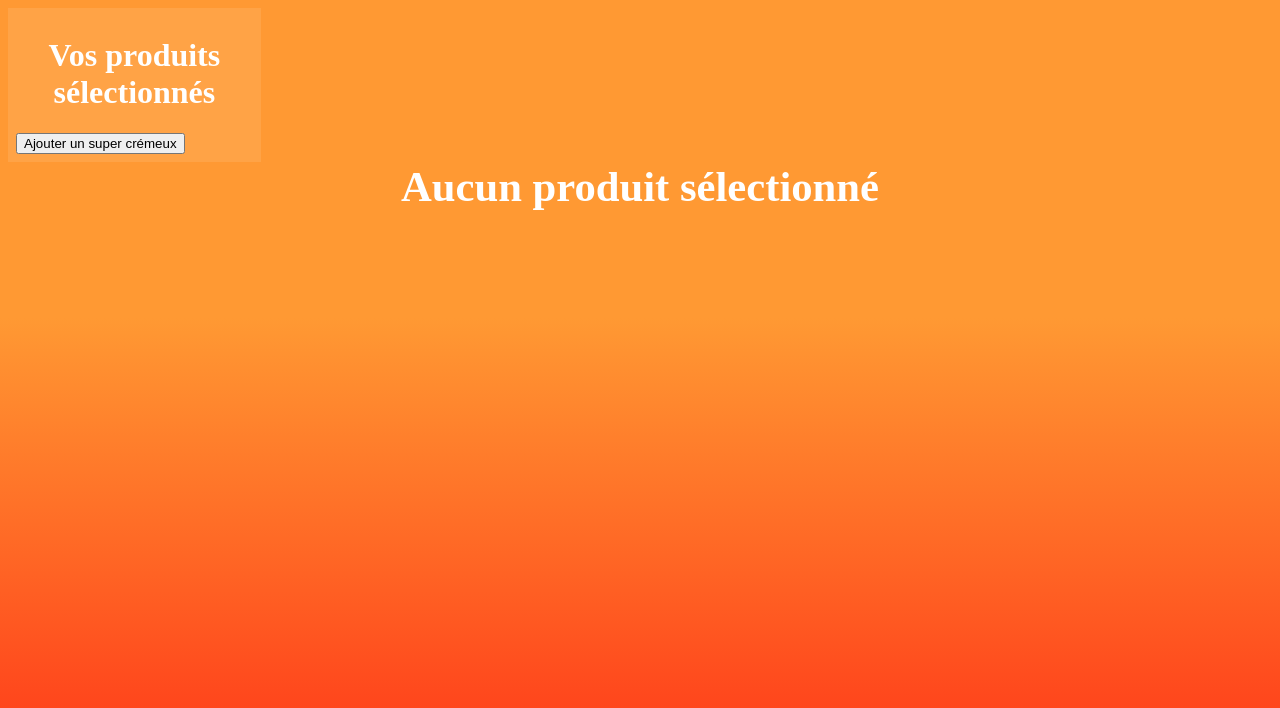
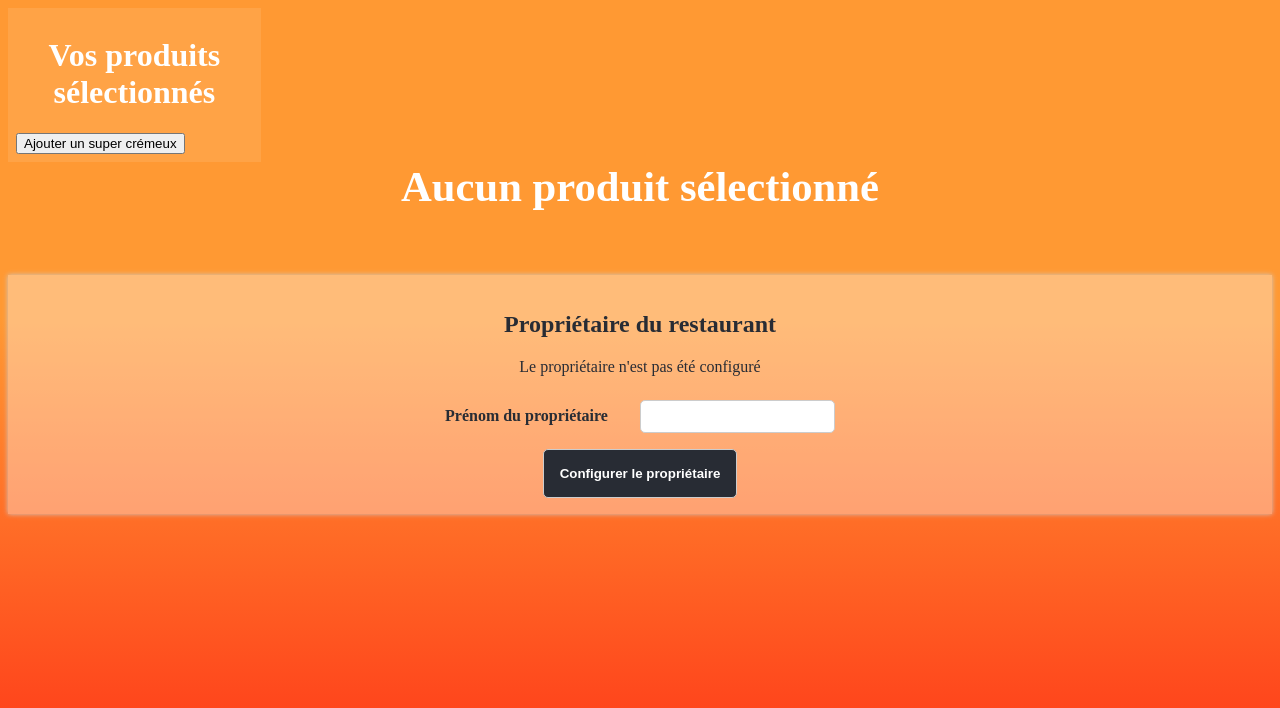
Before and after one commit to timothegonin/resto-cmd, a React (Create React App) app: page / in a window 1280 px wide. Shown: the top 708 px of the page. Built offline with nearby package versions, Linux system fonts and the light colour scheme.

Commit message:
✨ owner name management

```diff
--- a/src/app/App.js
+++ b/src/app/App.js
@@ -4,6 +4,7 @@
 import Cart from "../features/cart/Cart"
 import Total from "../features/total/Total"
 import { Voucher } from '../features/voucher/Voucher';
+import Owner from "../features/owner/Owner"
 
 function App() {
   return (
@@ -12,6 +13,7 @@
         <Cart/>
         <Total/>
         <Voucher/>
+        <Owner/>
       </div>
     </Provider>
   );
--- /dev/null
+++ b/src/features/owner/Owner.jsx
@@ -0,0 +1,38 @@
+import React, {useEffect, useState} from 'react'
+import { useStore } from 'react-redux'
+
+const Owner = () => {
+  const store = useStore()
+  const [owner, setOwner]= useState(store.getState().owner)
+
+  const handleSubmit = e => {
+    e.preventDefault()
+    const firstName = e.currentTarget.firstName.value
+    store.dispatch({
+      type:'UPDATE_FIRSTNAME',
+      payload:firstName
+    })
+  }
+
+  useEffect(() => {
+    store.subscribe(() => setOwner(store.getState().owner))
+  })
+
+  return (
+    <form onSubmit={handleSubmit} className='OwnerForm'>
+      <h2>Propriétaire du restaurant</h2>
+      {
+        owner?.firstName ?
+        (<span className='OwnerName'>Le propriétaire du restaurant est {owner.firstName}</span>) :
+        (<span className='OwnerName'>Le propriétaire n'est pas été configuré</span>)
+      }
+      <label>
+        Prénom du propriétaire
+        <input type="text" name="firstName" />
+      </label>
+      <button type="submit">Configurer le propriétaire</button>
+    </form>
+  )
+}
+
+export default Owner
```
